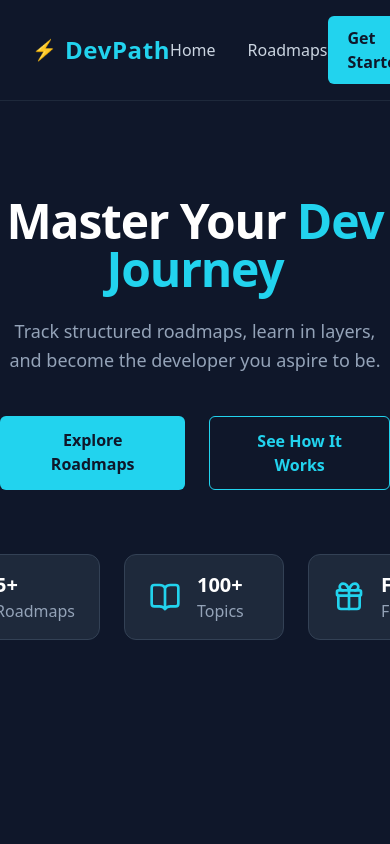
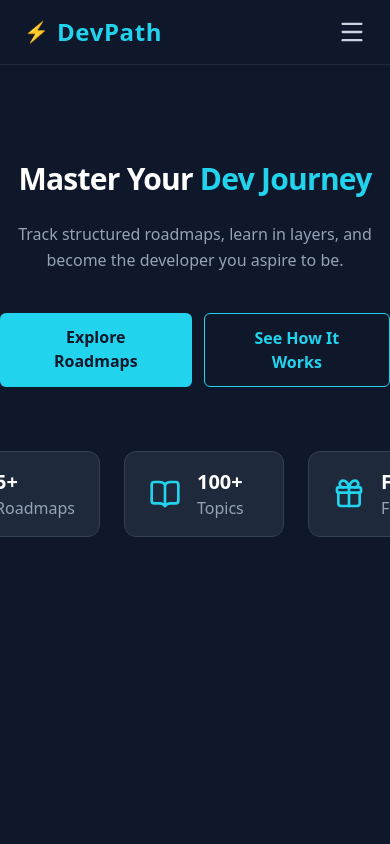
Before and after one commit to naved-cse/devpath, a React (Vite) app: page / in a window 390 px wide. Shown: the top 844 px of the page. Built offline with nearby package versions, Linux system fonts and the light colour scheme.

Commit message:
Mobile Responsive part-1

```diff
--- a/src/components/Hero.jsx
+++ b/src/components/Hero.jsx
@@ -4,16 +4,16 @@ import { Map, BookOpen, Gift } from "lucide-react";
 const Hero = () => {
   return (
     <section className="bg-slate-900 flex flex-col items-center text-center  py-24 min-h-screen">
-      <h1 className="text-white text-5xl font-bold tracking-tight mb-6">
+      <h1 className="text-white text-3xl md:text-5xl font-bold tracking-tight mb-6">
         Master Your <span className="text-cyan-400">Dev Journey</span>
       </h1>
 
-      <p className="text-slate-400 text-lg max-w-2xl mb-10 leading-relaxed">
+      <p className="text-slate-400 text-mid md:text-lg max-w-sm md:max-w-2xl mb-10 leading-relaxed">
         Track structured roadmaps, learn in layers, and become the developer{" "}
         <br className="hidden md:block" /> you aspire to be.
       </p>
 
-      <div className="flex gap-6">
+      <div className="flex gap-3 md:gap-6">
         <Link
           to="/roadmaps"
           className="bg-cyan-400 text-slate-900 px-8 py-3 rounded-md font-semibold transition-colors hover:bg-cyan-300"
--- a/src/components/Navbar.jsx
+++ b/src/components/Navbar.jsx
@@ -1,15 +1,24 @@
+import { useState } from "react";
 import { Link } from "react-router-dom";
+import { Menu, X } from "lucide-react";
 
 const Navbar = () => {
+  // Piece 1: State to track if the mobile menu is open
+  const [isMobileMenuOpen, setIsMobileMenuOpen] = useState(false);
+
   return (
-    <nav className="bg-slate-900 text-white flex justify-between items-center px-8 py-4 border-b border-slate-800">
+    // Added 'relative' here so the mobile dropdown positions correctly beneath it
+    <nav className="relative bg-slate-900 text-white flex justify-between items-center px-6 md:px-8 py-4 border-b border-slate-800">
+      {/* Logo */}
       <Link to="/" className="flex items-center gap-2">
         <span className="text-xl">⚡</span>
         <span className="text-cyan-400 text-2xl font-bold tracking-wide">
           DevPath
         </span>
       </Link>
-      <div className="flex gap-8">
+
+      {/* Piece 2: Desktop Links (Hidden on mobile with 'hidden md:flex') */}
+      <div className="hidden md:flex gap-8">
         <Link
           to="/"
           className="text-slate-300 font-medium transition-colors hover:text-white"
@@ -23,12 +32,58 @@ const Navbar = () => {
           Roadmaps
         </Link>
       </div>
+
+      {/* Desktop 'Get Started' Button (Also hidden on mobile so it doesn't crush the layout) */}
       <Link
         to="/roadmaps"
-        className="bg-cyan-400 text-slate-900 px-5 py-2.5 rounded-md font-semibold transition-colors hover:bg-cyan-300"
+        className="hidden md:inline-block bg-cyan-400 text-slate-900 px-5 py-2.5 rounded-md font-semibold transition-colors hover:bg-cyan-300"
       >
         Get Started
       </Link>
+
+      {/* Piece 3: Hamburger Toggle Button (Visible only on mobile with 'md:hidden') */}
+      <button
+        className="md:hidden text-slate-300 hover:text-cyan-400 transition-colors"
+        onClick={() => setIsMobileMenuOpen(!isMobileMenuOpen)}
+        aria-label="Toggle mobile menu"
+      >
+        {isMobileMenuOpen ? (
+          <X className="w-7 h-7" />
+        ) : (
+          <Menu className="w-7 h-7" />
+        )}
+      </button>
+
+      {/* Piece 4: Mobile Menu Dropdown Panel */}
+      {isMobileMenuOpen && (
+        <div className="absolute top-full left-0 w-full bg-slate-900 border-b border-slate-800 flex flex-col md:hidden z-50 shadow-2xl">
+          <Link
+            to="/"
+            onClick={() => setIsMobileMenuOpen(false)}
+            className="text-slate-300 font-medium px-6 py-4 border-b border-slate-800/50 hover:bg-slate-800 hover:text-cyan-400 transition-colors"
+          >
+            Home
+          </Link>
+          <Link
+            to="/roadmaps"
+            onClick={() => setIsMobileMenuOpen(false)}
+            className="text-slate-300 font-medium px-6 py-4 hover:bg-slate-800 hover:text-cyan-400 transition-colors"
+          >
+            Roadmaps
+          </Link>
+
+          {/* Mobile 'Get Started' Button inside the menu */}
+          <div className="p-6 pt-2">
+            <Link
+              to="/roadmaps"
+              onClick={() => setIsMobileMenuOpen(false)}
+              className="bg-cyan-400 text-slate-900 px-5 py-3 rounded-md font-bold text-center block transition-colors hover:bg-cyan-300 w-full"
+            >
+              Get Started
+            </Link>
+          </div>
+        </div>
+      )}
     </nav>
   );
 };
```
